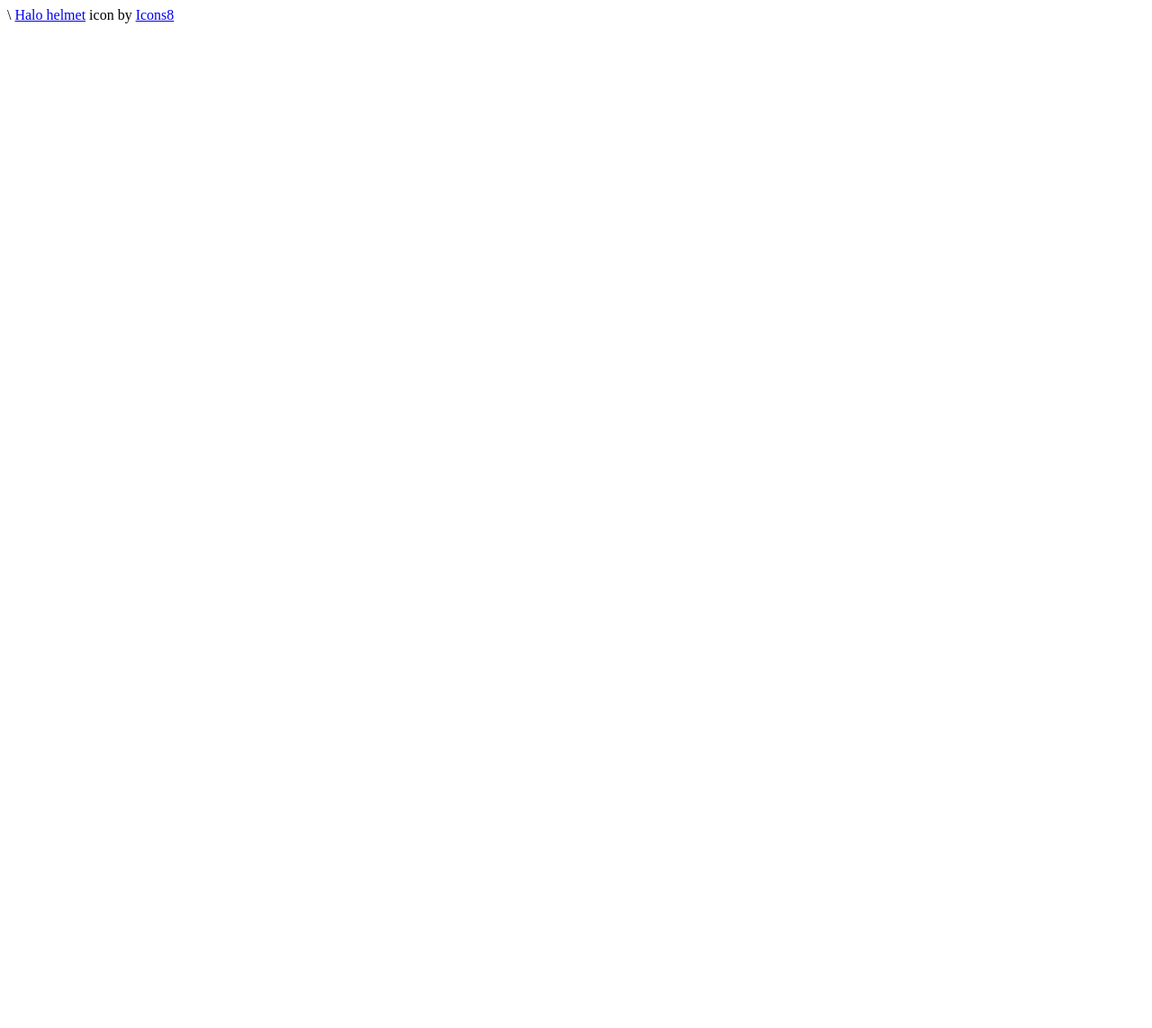
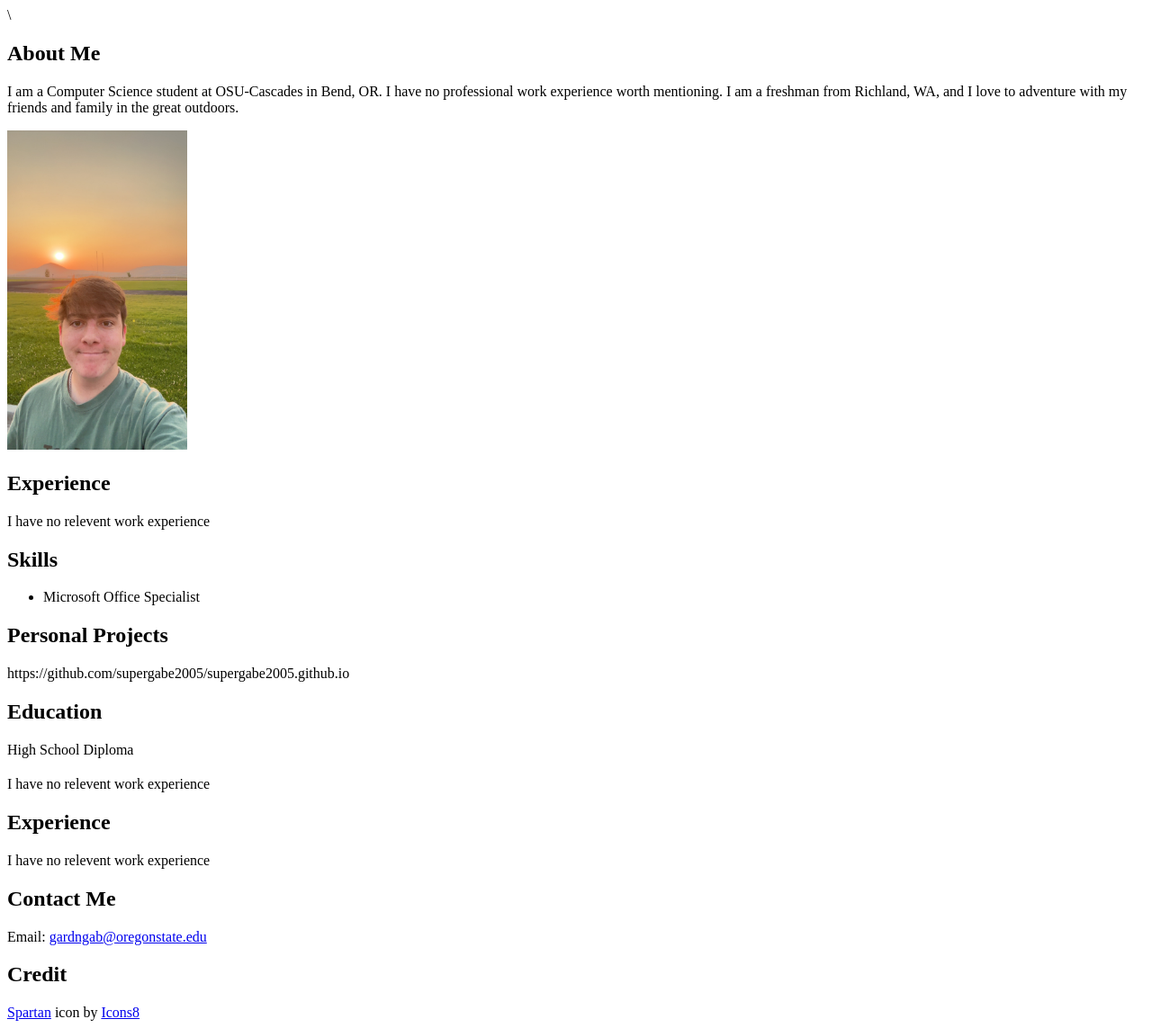
Before and after one commit to supergabe2005/supergabe2005.github.io, a plain HTML site: page index.html in a window 1280 px wide. Shown: the whole page at 90% size. Before the commit the page ends 800 px from the top, so only its background shows below. Drawn offline with Linux system fonts and the light colour scheme.

Commit message:
Pushing Changes...

```diff
--- a/index.html
+++ b/index.html
@@ -1,10 +1,52 @@
 <!doctype html>
 <html>
 <head>
-    <title>Gabe's Portfolio Page</title>\
+    <title>Gabriel Gardner's Portfolio Page</title>\
     <link rel="icon" type="image/png" href="images/favicon.png" />
 </head>
 <body>
-    <a target="_blank" href="https://icons8.com/icon/5kSZL35uYX4e/halo-helmet">Halo helmet</a> icon by <a target="blank" href="https://icons8.com">Icons8</a>
+<div>
+    <h2>About Me</h2>
+    <p>I am a Computer Science student at OSU-Cascades in Bend, OR. I have no professional work experience worth mentioning. I am a freshman from Richland, WA, and I love to adventure with my friends and family in the great outdoors.</p>
+</div>
+<div>
+    <img src="images/profilepic.jpeg" width="200" />
+</div>
+<div>
+    <h2>Experience</h2>
+    <p>I have no relevent work experience</p>
+</div>
+<div>
+    <h2>Skills</h2>
+    <p>
+        <ul>
+            <li>Microsoft Office Specialist</li>
+        </ul>
+    </p>
+</div>
+<div>
+    <h2>Personal Projects</h2>
+    <p>https://github.com/supergabe2005/supergabe2005.github.io</p>
+</div>
+<div>
+    <h2>Education</h2>
+    <p>High School Diploma</p>
+</div>
+<div>
+    <h2></h2>
+    <p>I have no relevent work experience</p>
+</div>
+<div>
+    <h2>Experience</h2>
+    <p>I have no relevent work experience</p>
+</div>
+<div>
+    <h2>Contact Me</h2>
+    <p>Email: <a href="mailto:gardngab@oregonstate.edu" target="_blank">gardngab@oregonstate.edu</a><p>
+    <p></p>
+</div>
+</div>
+    <h2>Credit</h2>
+    <a target="_blank" href="https://icons8.com/icon/25HTNvGktKbr/spartan">Spartan</a> icon by <a target="_blank" href="https://icons8.com">Icons8</a>
 </body>
 </html>
```
Also changed, not shown: README.md (deleted), images/ProfilePic.jpeg (added), images/favicon.png (added), 1 other file.
